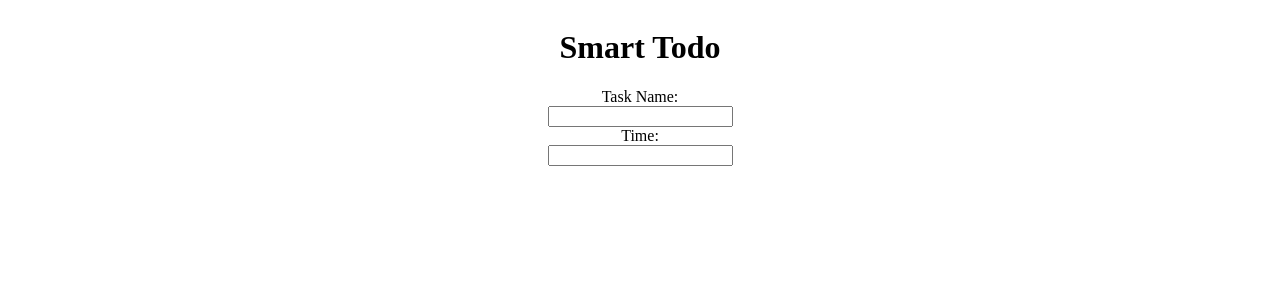
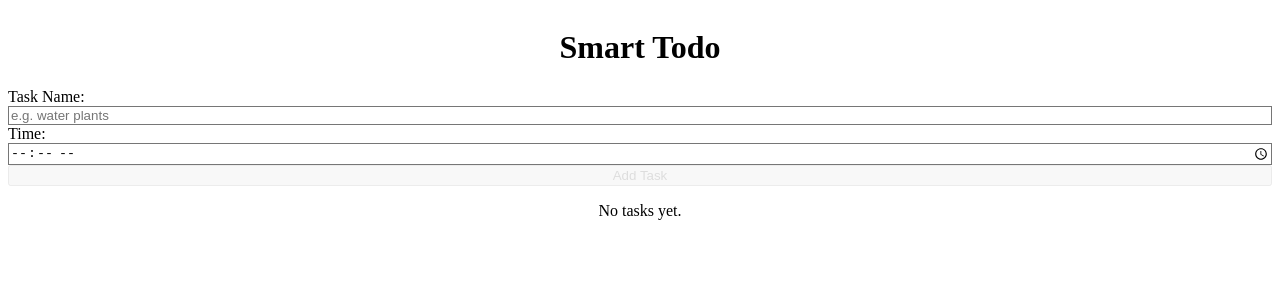
Before and after one commit to DenizShayan/SmartTodo, a React (Vite) app in the folder smart-todo/: page / in a window 1280 px wide. Shown: the top 300 px of the page. Built offline with nearby package versions, Linux system fonts and the light colour scheme.

Commit message:
Update App.jsx
Complete SmartTodo core functionality with React state and UI

```diff
--- a/smart-todo/src/App.jsx
+++ b/smart-todo/src/App.jsx
@@ -1,13 +1,104 @@
-import react, { useState } from 'react';
+import { useMemo, useState } from "react";
+
 function App() {
-  const [taskName, setTaskName] = useState('');
+  const [taskName, setTaskName] = useState("");
+  const [time, setTime] = useState("");
+  const [tasks, setTasks] = useState([]);
+
+  const canAdd = useMemo(() => {
+    return taskName.trim().length > 0 && time.trim().length > 0;
+  }, [taskName, time]);
+
+  function handleAdd() {
+    if (!canAdd) return;
+
+    const newTask = {
+      id: crypto.randomUUID(),
+      name: taskName.trim(),
+      time: time.trim(),
+      done: false,
+    };
+
+    setTasks((prev) => [newTask, ...prev]);
+    setTaskName("");
+    setTime("");
+  }
+
+  function toggleDone(id) {
+    setTasks((prev) =>
+      prev.map((t) => (t.id === id ? { ...t, done: !t.done } : t))
+    );
+  }
+
+  function removeTask(id) {
+    setTasks((prev) => prev.filter((t) => t.id !== id));
+  }
+
   return (
-    <div className='p-4 max-w-md mx-auto grid'>
-      <h1 className='mx-auto text-2x1 font-bold mb-4'>Smart Todo</h1>
-      <label className='mx-auto'>Task Name:</label>
-      <input type='text' id='task' className='mx-auto'/>
-      <label className='mx-auto'>Time:</label>
-      <input type='text' id='time' className='mx-auto'/>
+    <div className="p-4 max-w-md mx-auto grid gap-3">
+      <h1 className="text-2xl font-bold text-center mb-2">Smart Todo</h1>
+
+      <label className="font-semibold">Task Name:</label>
+      <input
+        type="text"
+        className="border rounded px-3 py-2"
+        value={taskName}
+        onChange={(e) => setTaskName(e.target.value)}
+        placeholder="e.g. water plants"
+      />
+
+      <label className="font-semibold">Time:</label>
+      <input
+        type="time"
+        className="border rounded px-3 py-2"
+        value={time}
+        onChange={(e) => setTime(e.target.value)}
+      />
+
+      <button
+        className="bg-black text-white rounded px-3 py-2 disabled:opacity-40"
+        onClick={handleAdd}
+        disabled={!canAdd}
+      >
+        Add Task
+      </button>
+
+      <div className="mt-2">
+        {tasks.length === 0 ? (
+          <p className="text-sm text-gray-600 text-center">No tasks yet.</p>
+        ) : (
+          <ul className="grid gap-2">
+            {tasks.map((t) => (
+              <li
+                key={t.id}
+                className="border rounded p-3 flex items-center justify-between"
+              >
+                <div>
+                  <div className={t.done ? "line-through opacity-60" : ""}>
+                    {t.name}
+                  </div>
+                  <div className="text-sm text-gray-600">{t.time}</div>
+                </div>
+
+                <div className="flex gap-2">
+                  <button
+                    className="border rounded px-2 py-1"
+                    onClick={() => toggleDone(t.id)}
+                  >
+                    {t.done ? "Undo" : "Done"}
+                  </button>
+                  <button
+                    className="border rounded px-2 py-1"
+                    onClick={() => removeTask(t.id)}
+                  >
+                    Delete
+                  </button>
+                </div>
+              </li>
+            ))}
+          </ul>
+        )}
+      </div>
     </div>
   );
 }
```
